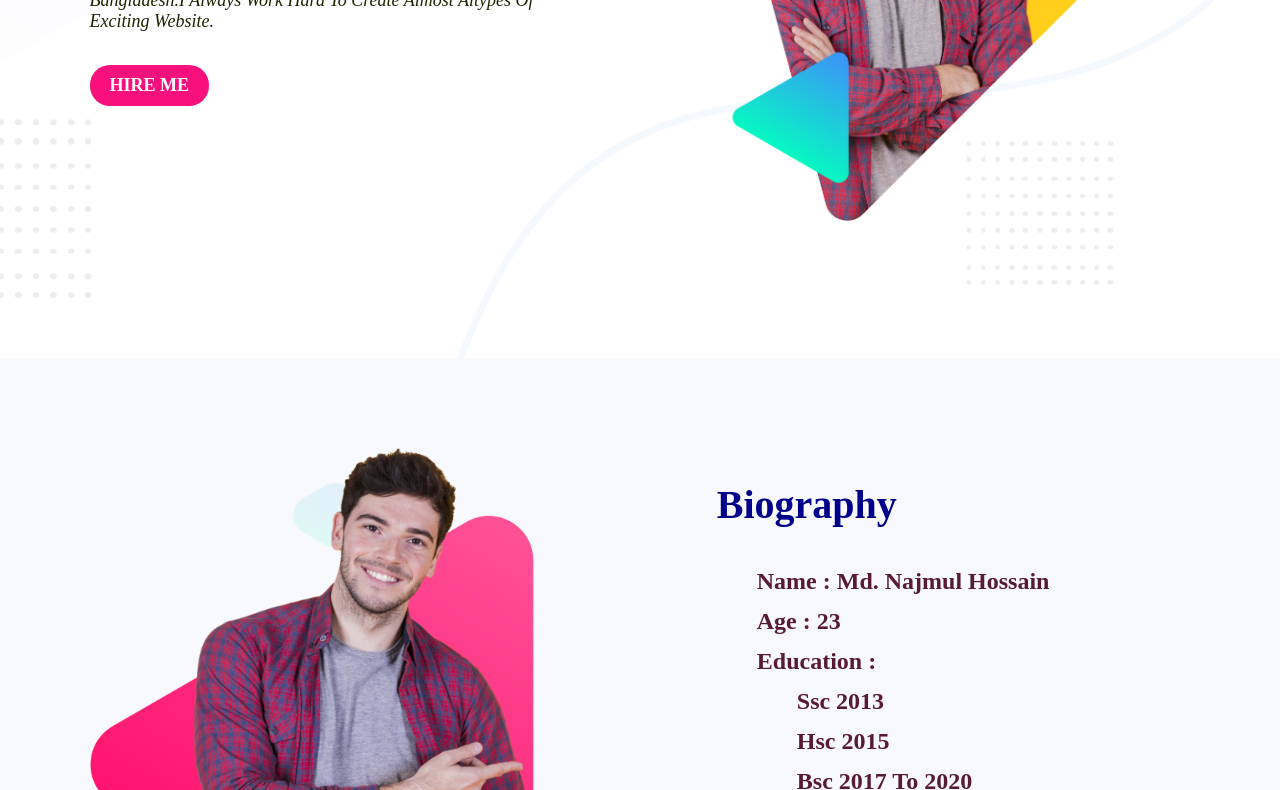
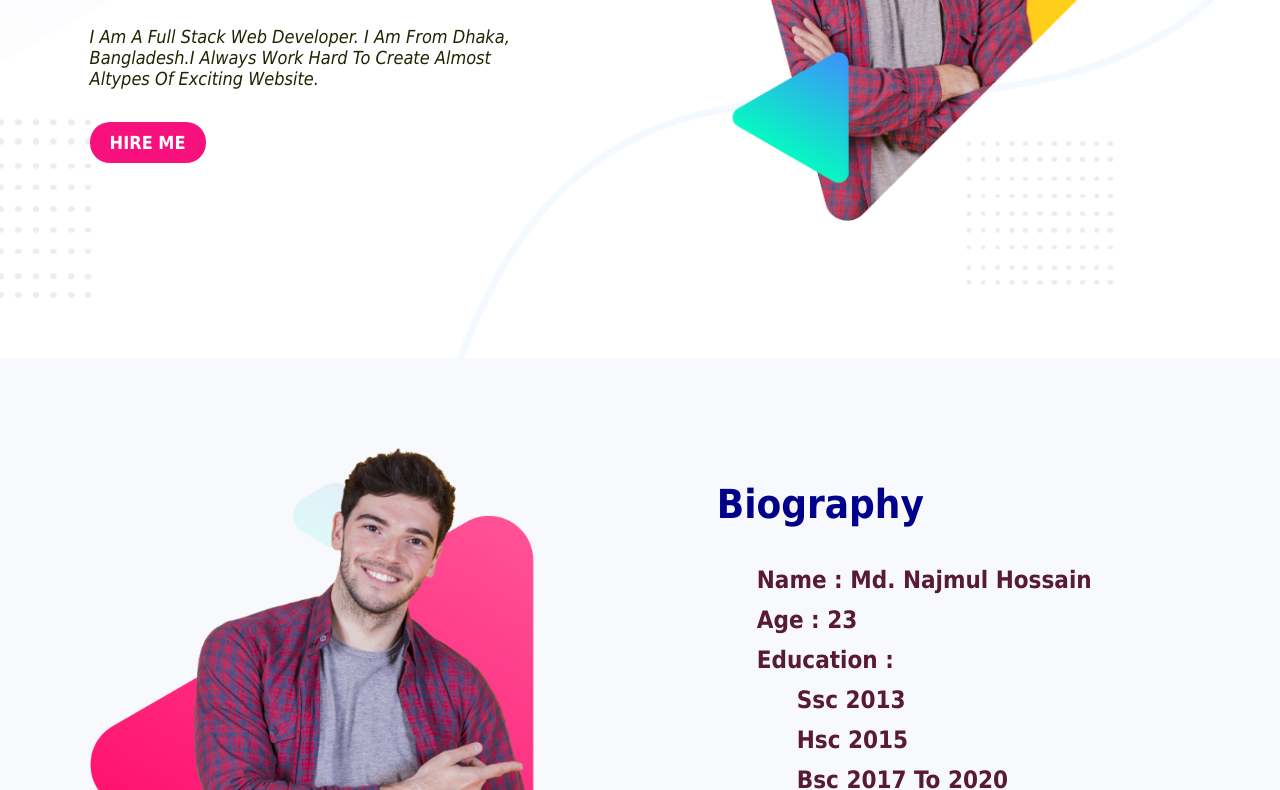
Before and after one commit to Najmul890/personal-website, a plain HTML site: page index.html in a window 1280 px wide. Shown: the part 342-1132 px from the top of the page. Drawn offline with Linux system fonts and the light colour scheme.

Commit message:
add my font

```diff
--- a/index.html
+++ b/index.html
@@ -4,6 +4,7 @@
     <meta charset="UTF-8">
     <meta name="viewport" content="width=device-width, initial-scale=1.0">
     <title>Najmul's Website</title>
+    <link href="https://fonts.googleapis.com/css?family=Poppins&display=swap" rel="stylesheet">
     <link rel="stylesheet" href="style.css">
 </head>
 <body>
--- a/style.css
+++ b/style.css
@@ -1,5 +1,6 @@
 body{
     margin:0;
+    font-family: 'Tahoma', sans-serif;
 
 }
 h1{
```
